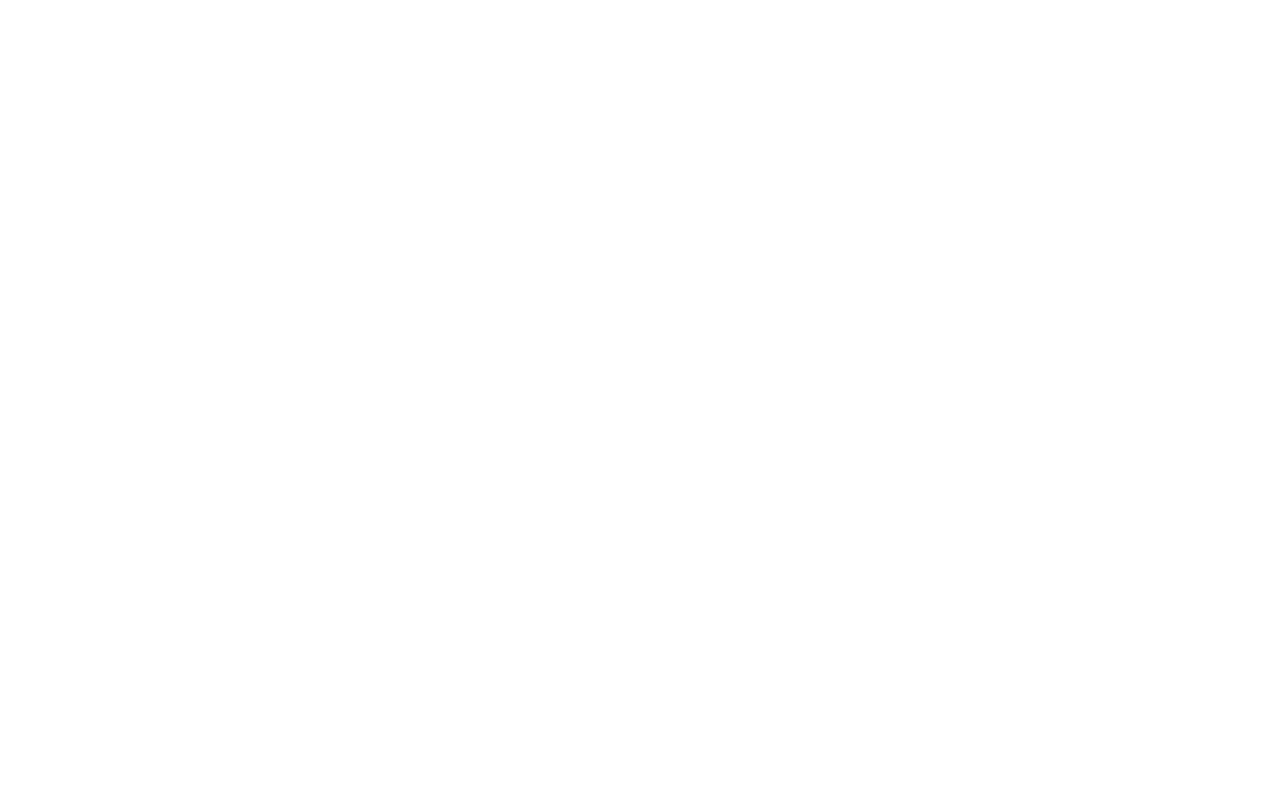
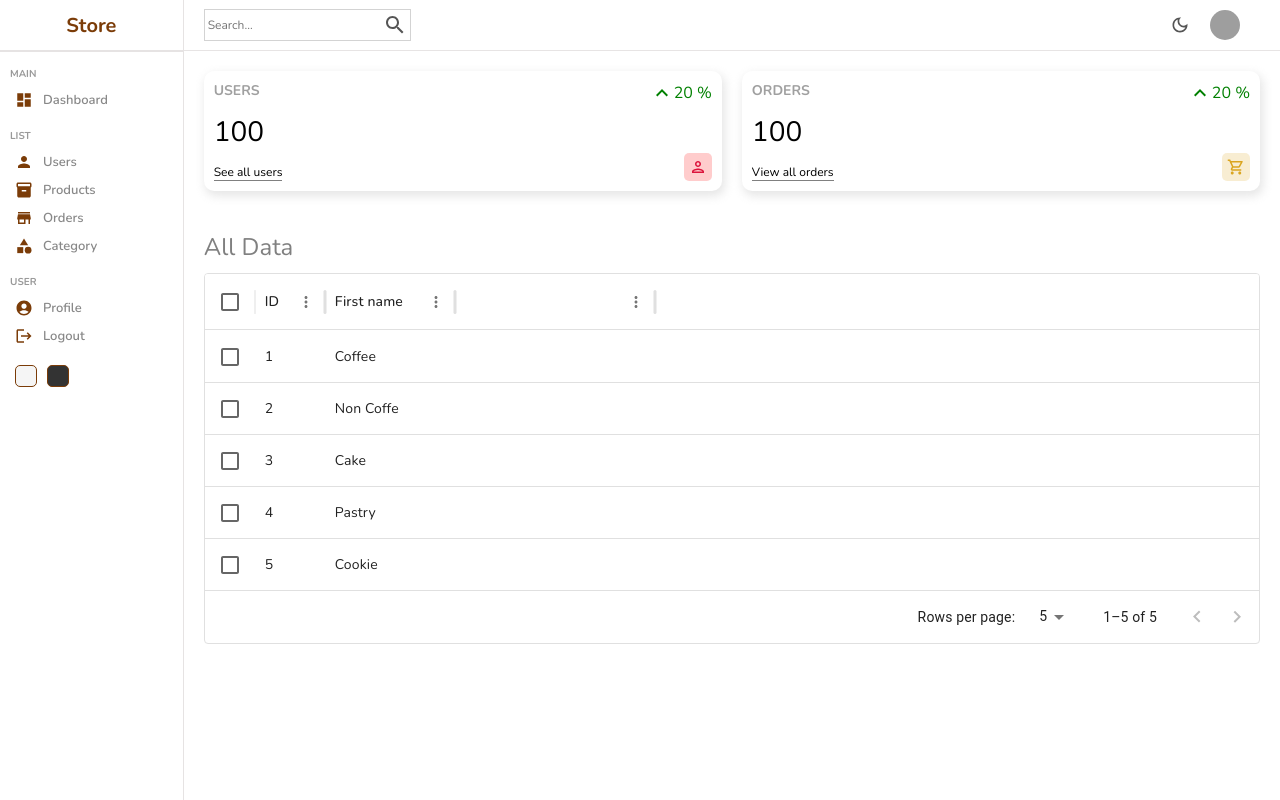
Before and after one commit to RizalReza23/admin-ui, a React (Vite) app: page /mylist in a window 1280 px wide. Before the commit this address had no page. Built offline with nearby package versions, Linux system fonts and the light colour scheme; grey boxes are pictures that could not be loaded.

Commit message:
ubah teks di app

```diff
--- a/src/App.jsx
+++ b/src/App.jsx
@@ -4,6 +4,7 @@ import Login from "./pages/login/Login";
 import List from "./pages/list/List";
 import Single from "./pages/single/Single";
 import New from "./pages/new/New";
+import Mylist from "./pages/mylist/Mylist";
 import { BrowserRouter, Routes, Route } from "react-router-dom";
 import { productInputs, userInputs } from "./formsource";
 
@@ -29,6 +30,7 @@ function App() {
               path="new"
               element={<New inputs={productInputs} title="Add New Product" />}></Route>
             </Route>
+            <Route path="mylist" element={<Mylist />}></Route>
           </Route>
         </Routes>
       </BrowserRouter>
--- /dev/null
+++ b/src/components/mydatatable/Mydatatable.jsx
@@ -0,0 +1,48 @@
+import "./mydatatable.scss";
+import { DataGrid } from "@mui/x-data-grid";
+import { Link } from "react-router-dom";
+
+const columns = [
+  { field: "id", headerName: "ID", width: 70 },
+  { field: "firstName", headerName: "First name", width: 130 },
+
+];
+
+const rows = [
+  { id: 1, firstName: "Coffee" },
+  { id: 2, firstName: "Non Coffe" },
+  { id: 3, firstName: "Cake" },
+  { id: 4, firstName: "Pastry" },
+  { id: 5, firstName: "Cookie"},
+];
+
+const actionColumn = [
+  {
+
+    width: 200,
+
+  },
+];
+
+const Mydatatable = () => {
+  return (
+    <div className="datatable">
+      <div className="datatableTitle">
+        All Data
+      </div>
+      <DataGrid
+        rows={rows}
+        columns={columns.concat(actionColumn)}
+        initialState={{
+          pagination: {
+            paginationModel: { page: 0, pageSize: 5 },
+          },
+        }}
+        pageSizeOptions={[5, 10]}
+        checkboxSelection
+      />
+    </div>
+  );
+};
+
+export default Mydatatable;
--- /dev/null
+++ b/src/components/mydatatable/mydatatable.scss
@@ -0,0 +1,22 @@
+.mydatatable {
+    padding: 20px;
+    .mydatatableTitle {
+        width: 100%;
+        font-size: 24px;
+        color: gray;
+        margin-bottom: 10px;
+        display: flex;
+        align-items: center;
+        justify-content: space-between;
+        .link {
+            text-decoration: none;
+            color: green;
+            font-size: 16px;
+            font-weight: 400;
+            border: 1px solid green;
+            padding: 5px;
+            border-radius: 5px;
+            cursor: pointer;
+        }
+    }
+}
--- a/src/components/sidebar/Sidebar.jsx
+++ b/src/components/sidebar/Sidebar.jsx
@@ -6,6 +6,7 @@ import Inventory2Icon from '@mui/icons-material/Inventory2';
 import StoreIcon from '@mui/icons-material/Store';
 import AccountCircleIcon from '@mui/icons-material/AccountCircle';
 import LogoutIcon from '@mui/icons-material/Logout';
+import CategoryIcon from '@mui/icons-material/Category';
 
 const Sidebar = () => {
   return (
@@ -40,6 +41,12 @@ const Sidebar = () => {
         <StoreIcon className="icon" />
         <span>Orders</span>
       </li>
+      <Link to="/Mylist">
+      <li>
+        <CategoryIcon className="icon" />
+        <span>Category</span>
+      </li>
+      </Link>
       <p className="title">USER</p>
       <li>
         <AccountCircleIcon className="icon" />
--- /dev/null
+++ b/src/components/widget2/Widget2.jsx
@@ -0,0 +1,101 @@
+import "./widget2.scss";
+import KeyboardArrowUpIcon from "@mui/icons-material/KeyboardArrowUp";
+import PersonOutlinedIcon from "@mui/icons-material/PersonOutlined";
+import AccountBalanceWalletOutlinedIcon from "@mui/icons-material/AccountBalanceWalletOutlined";
+import ShoppingCartOutlinedIcon from "@mui/icons-material/ShoppingCartOutlined";
+import MonetizationOnOutlinedIcon from "@mui/icons-material/MonetizationOnOutlined";
+
+const Widget2 = ({ type }) => {
+  let data;
+
+  //temporary
+  const amount = 100;
+  const diff = 20;
+
+  switch (type) {
+    case "user":
+      data = {
+        title: "USERS",
+        isMoney: false,
+        link: "See all users",
+        icon: (
+          <PersonOutlinedIcon
+            className="icon"
+            style={{
+              color: "crimson",
+              backgroundColor: "rgba(255, 0, 0, 0.2)",
+            }}
+          />
+        ),
+      };
+      break;
+    case "order":
+      data = {
+        title: "ORDERS",
+        isMoney: false,
+        link: "View all orders",
+        icon: (
+          <ShoppingCartOutlinedIcon
+            className="icon"
+            style={{
+              backgroundColor: "rgba(218, 165, 32, 0.2)",
+              color: "goldenrod",
+            }}
+          />
+        ),
+      };
+      break;
+    case "earning":
+      data = {
+        title: "EARNINGS",
+        isMoney: true,
+        link: "View net earnings",
+        icon: (
+          <MonetizationOnOutlinedIcon
+            className="icon"
+            style={{ backgroundColor: "rgba(0, 128, 0, 0.2)", color: "green" }}
+          />
+        ),
+      };
+      break;
+    case "balance":
+      data = {
+        title: "BALANCE",
+        isMoney: true,
+        link: "See details",
+        icon: (
+          <AccountBalanceWalletOutlinedIcon
+            className="icon"
+            style={{
+              backgroundColor: "rgba(128, 0, 128, 0.2)",
+              color: "purple",
+            }}
+          />
+        ),
+      };
+      break;
+    default:
+      break;
+  }
+
+  return (
+    <div className="widget">
+      <div className="left">
+        <div className="title">{data.title}</div>
+        <div className="counter">
+          {data.isMoney && "$"} {amount}
+        </div>
+        <div className="link">{data.link}</div>
+      </div>
+      <div className="right">
+        <div className="percentage positive">
+          <KeyboardArrowUpIcon />
+          {diff} %
+        </div>
+        {data.icon}
+      </div>
+    </div>
+  );
+};
+
+export default Widget2;
--- /dev/null
+++ b/src/components/widget2/widget2.scss
@@ -0,0 +1,47 @@
+.widget2 {
+    display: flex;
+    justify-content: space-between;
+    flex: 1;
+    padding: 10px;
+    -webkit-box-shadow: 2px 4px 10px 1px rgba(0, 0, 0, 0.47);
+    box-shadow: 2px 4px 10px 1px rgba(201, 201, 201, 0.47);
+    border-radius: 10px;
+    height: 100px;
+    .left,
+    .right {
+        display: flex;
+        flex-direction: column;
+        justify-content: space-between;
+        .title {
+            font-weight: bold;
+            font-size: 14px;
+            color: rgb(160, 160, 160);
+        }
+        .counter {
+            font-size: 28px;
+            font-weight: 300;
+        }
+        .link {
+            width: max-content;
+            font-size: 12px;
+            border-bottom: 1px solid gray;
+        }
+        .percentage {
+            display: flex;
+            align-items: center;
+            font-style: 14px;
+            &.positive {
+                color: green;
+            }
+            &.negative {
+                color: red;
+            }
+        }
+        .icon {
+            font-size: 18px;
+            padding: 5px;
+            border-radius: 5px;
+            align-self: flex-end;
+        }
+    }
+}
--- /dev/null
+++ b/src/pages/mylist/Mylist.jsx
@@ -0,0 +1,25 @@
+import "./mylist.scss";
+import Sidebar from "../../components/sidebar/Sidebar";
+import Navbar from "../../components/navbar/Navbar";
+import Widget from "../../components/widget2/Widget2";
+import Datatable from "../../components/mydatatable/Mydatatable";
+
+const Mylist = () => {
+    return (
+      <div className="mylist">
+        <Sidebar />
+        <div className="mylistContainer">
+          <Navbar />
+          <div className="widgets">
+              <Widget type="user" />
+              <Widget type="order"/>
+          </div>
+          <Datatable />
+          <div className="datatable">
+          </div>
+          </div>
+      </div>
+    );
+  };
+
+  export default Mylist;
--- /dev/null
+++ b/src/pages/mylist/mylist.scss
@@ -0,0 +1,15 @@
+.mylist {
+    display: flex;
+    .mylistContainer {
+        flex: 6;
+        .widgets,
+        .charts {
+            display: flex;
+            padding: 20px;
+            gap: 20px;
+        }
+        .charts {
+            padding: 5px 20px;
+        }
+    }
+}
```
